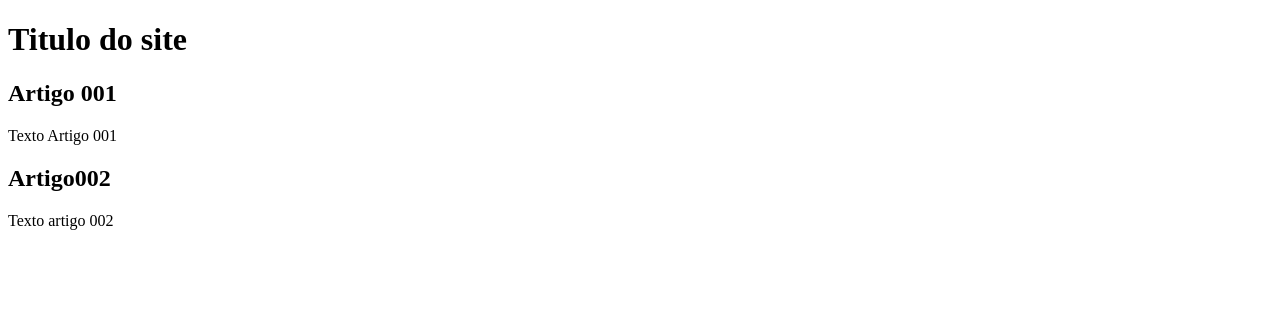
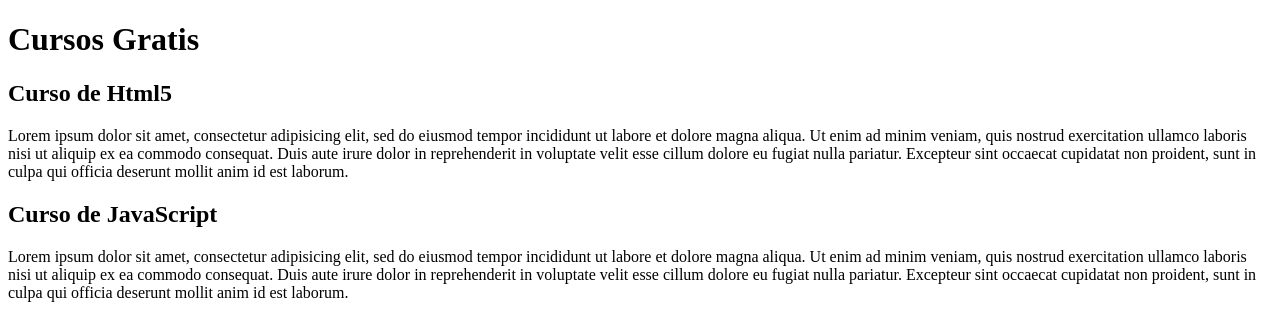
Before and after one commit to AlbertVieceli/projeto-site, a plain HTML site: page index.html in a window 1280 px wide. Drawn offline with Linux system fonts and the light colour scheme.

Commit message:
Comecei a escrever o conteudo

```diff
--- a/index.html
+++ b/index.html
@@ -2,20 +2,20 @@
 <html lang="pt-br">
 <head>
     <meta charset="UTF-8">
-    <title>Tittulo do Site</title>
+    <title>Titulo do Site</title>
 </head>
 <body>
   <main>
     <header>
-      <h1>Titulo do site</h1>
+      <h1>Cursos Gratis</h1>
     </header>
     <article class="">
-      <h2>Artigo 001</h2>
-      <p>Texto Artigo 001</p>
+      <h2>Curso de Html5</h2>
+      <p>Lorem ipsum dolor sit amet, consectetur adipisicing elit, sed do eiusmod tempor incididunt ut labore et dolore magna aliqua. Ut enim ad minim veniam, quis nostrud exercitation ullamco laboris nisi ut aliquip ex ea commodo consequat. Duis aute irure dolor in reprehenderit in voluptate velit esse cillum dolore eu fugiat nulla pariatur. Excepteur sint occaecat cupidatat non proident, sunt in culpa qui officia deserunt mollit anim id est laborum.</p>
     </article>
     <article class="">
-      <h2>Artigo002</h2>
-      <p>Texto artigo 002</p>
+      <h2>Curso de JavaScript</h2>
+      <p>Lorem ipsum dolor sit amet, consectetur adipisicing elit, sed do eiusmod tempor incididunt ut labore et dolore magna aliqua. Ut enim ad minim veniam, quis nostrud exercitation ullamco laboris nisi ut aliquip ex ea commodo consequat. Duis aute irure dolor in reprehenderit in voluptate velit esse cillum dolore eu fugiat nulla pariatur. Excepteur sint occaecat cupidatat non proident, sunt in culpa qui officia deserunt mollit anim id est laborum.</p>
     </article>
   </main>
 </body>
```
